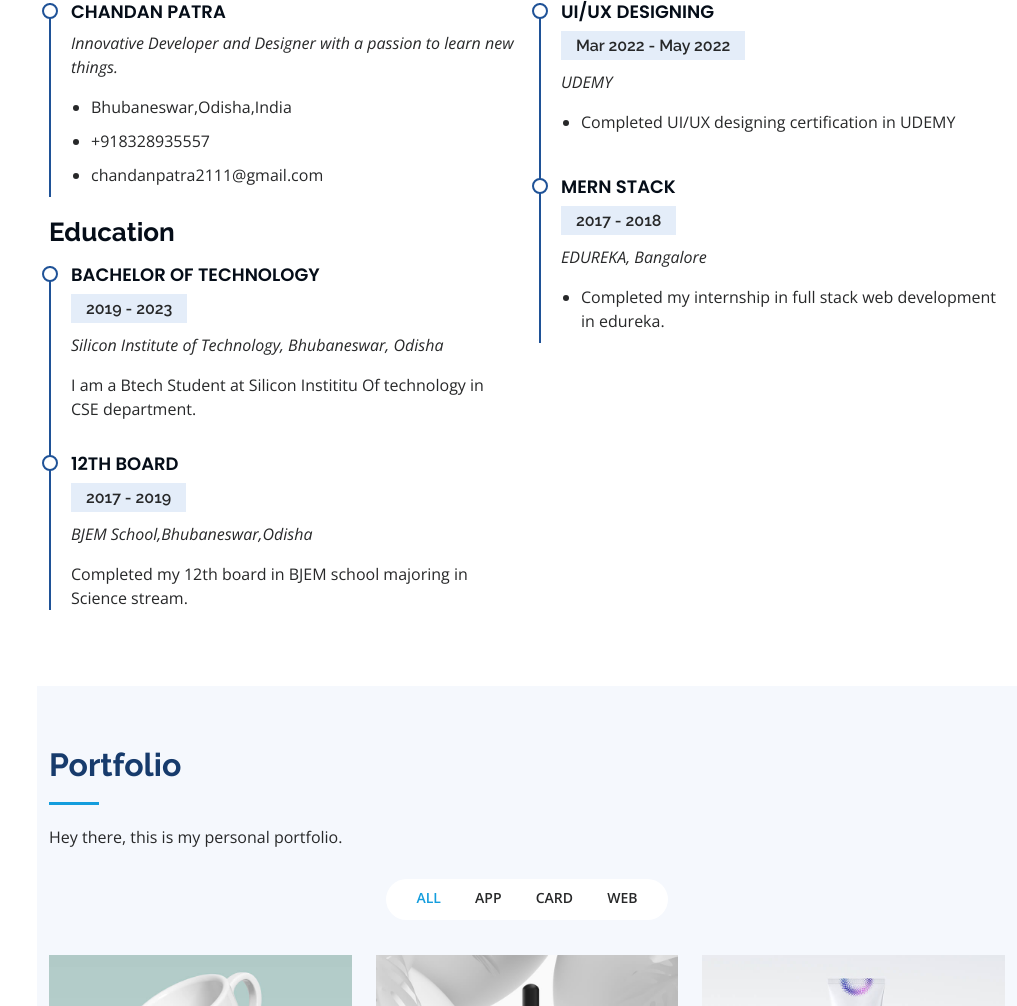
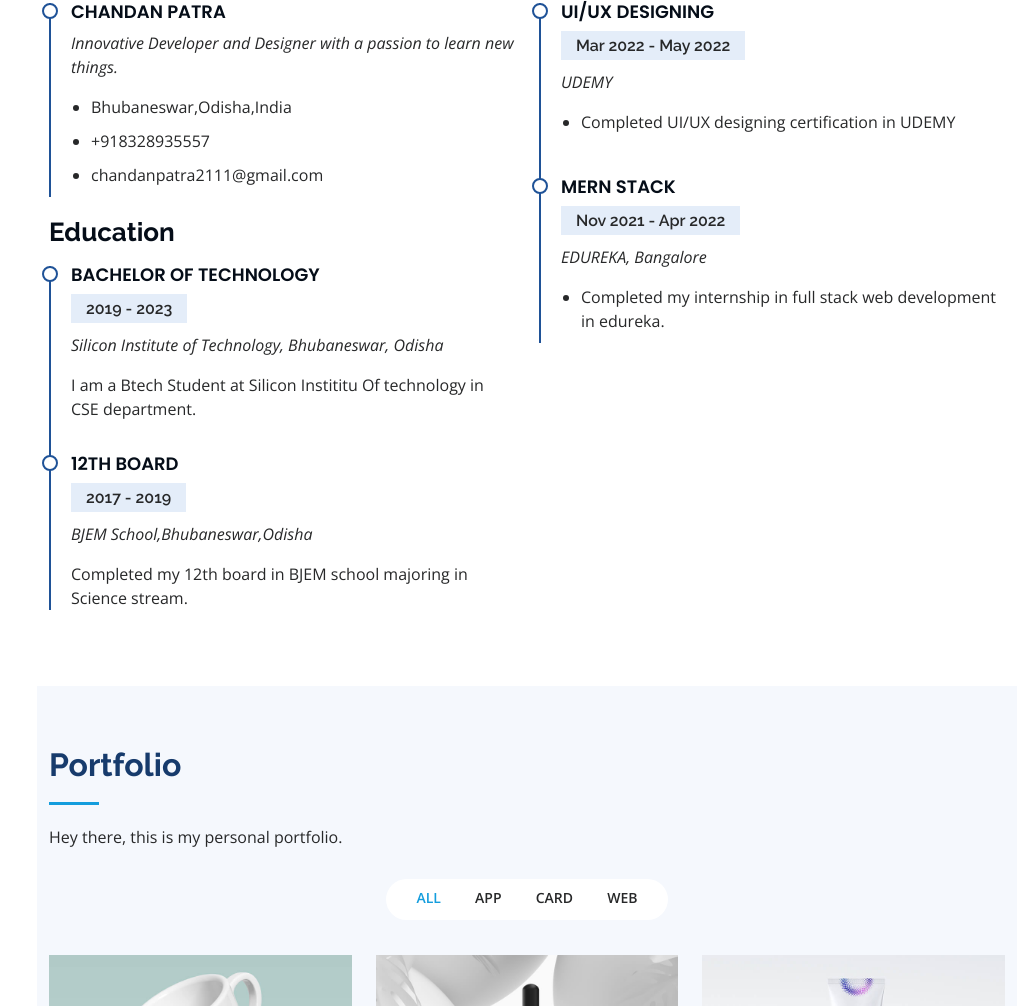
Before and after one commit to chandanpatra2111/MyPortfolio, a plain HTML site: page index.html in a window 1280 px wide. Shown: the part 2167-3173 px from the top of the page, without its empty margins (263-1280 px from the left). Drawn offline with nearby package versions, Linux system fonts and the light colour scheme.

Commit message:
portfolio

```diff
--- a/index.html
+++ b/index.html
@@ -307,7 +307,7 @@
             </div>
             <div class="resume-item">
               <h4>MERN Stack</h4>
-              <h5>2017 - 2018</h5>
+              <h5>Nov 2021 - Apr 2022</h5>
               <p><em>EDUREKA, Bangalore</em></p>
               <ul>
                 <li>Completed my internship in full stack web development in edureka.</li>
```
